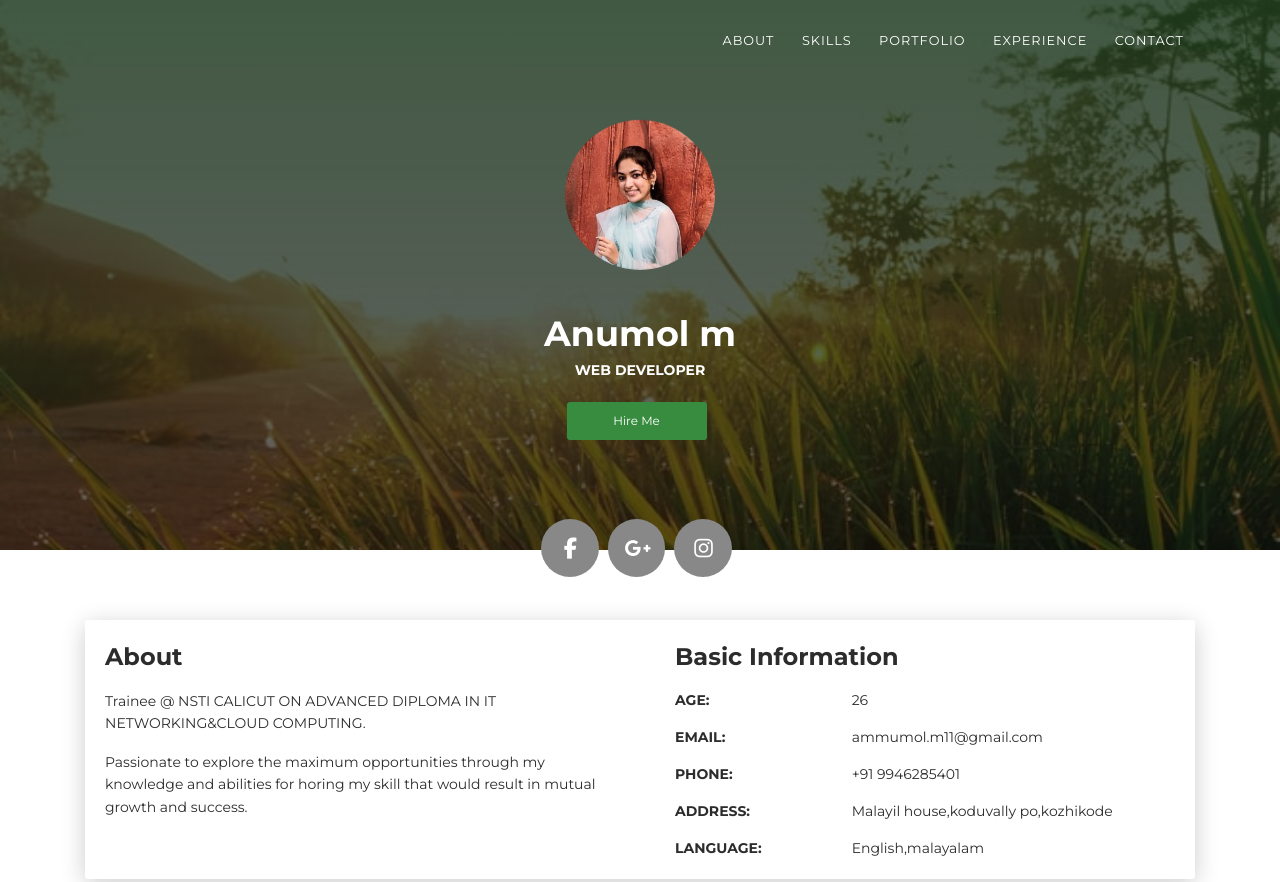
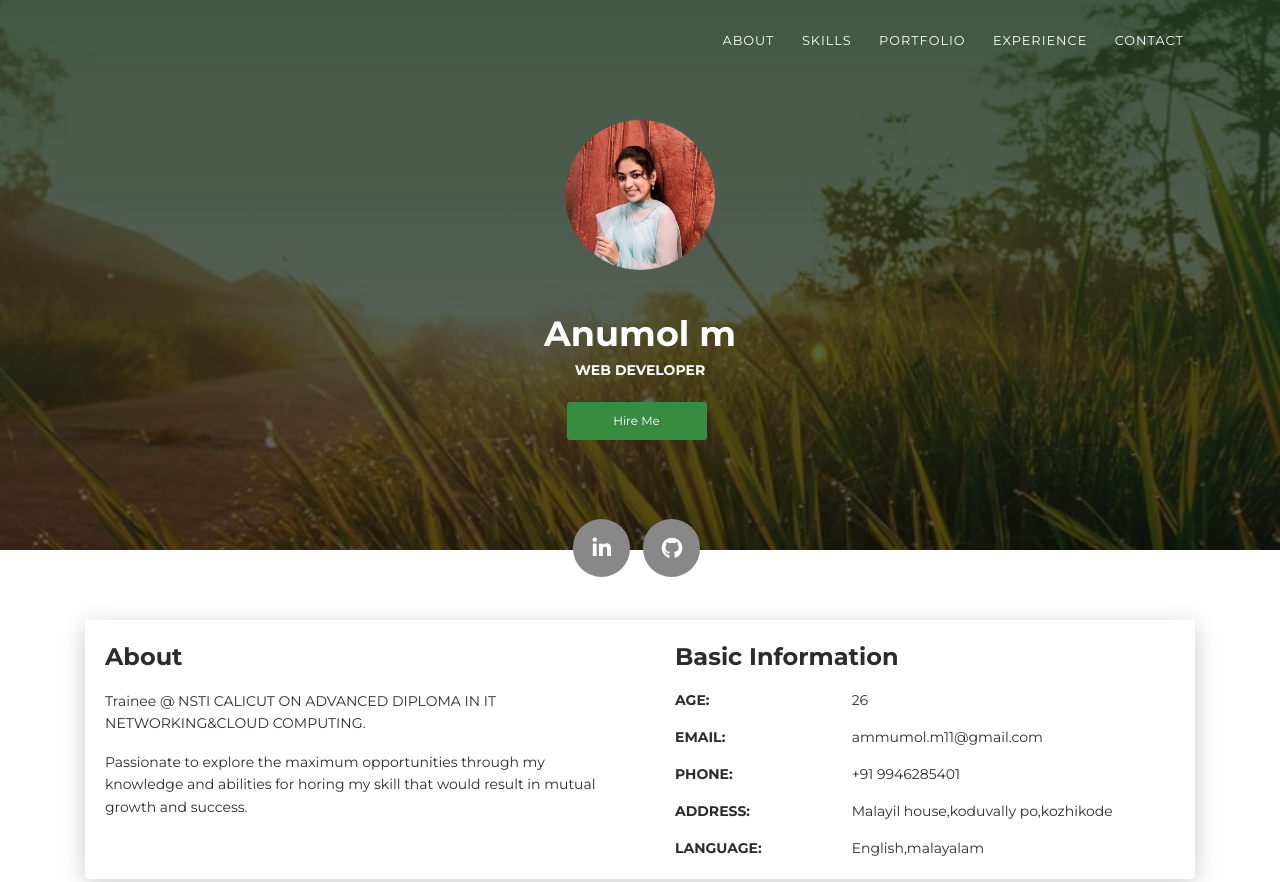
Before and after one commit to anumol11/ANUMOL, a plain HTML site: page index.html in a window 1280 px wide. Shown: the top 882 px of the page. Drawn offline with Linux system fonts and the light colour scheme.

Commit message:
Update index.html

```diff
--- a/index.html
+++ b/index.html
@@ -55,7 +55,8 @@
       </div>
       <div class="section">
         <div class="container">
-          <div class="button-container"><a class="btn btn-default btn-round btn-lg btn-icon" href="#" rel="tooltip" title="Follow me on Facebook"><i class="fa fa-facebook"></i></a><a class="btn btn-default btn-round btn-lg btn-icon" href="#" rel="tooltip" title="Follow me on Google+"><i class="fa fa-google-plus"></i></a><a class="btn btn-default btn-round btn-lg btn-icon" href="#" rel="tooltip" title="Follow me on Instagram"><i class="fa fa-instagram"></i></a></div>
+          <div class="button-container"><a class="btn btn-default btn-round btn-lg btn-icon" href="https://www.linkedin.com/in/niyas-narimukkil/" rel="tooltip" title="Connect me on LinkedIn"><i class="fa fa-linkedin "></i></a>
+            <a class="btn btn-default btn-round btn-lg btn-icon" href="https://github.com/niyasnclt" rel="tooltip" title="Follow me on Github"><i class="fa fa-github"></i></a></div>
         </div>
       </div>
     </div>
@@ -424,7 +425,7 @@
 </div></div>
     </div>
     <footer class="footer">
-      <div class="container text-center"><a class="cc-facebook btn btn-link" href="#"><i class="fa fa-facebook fa-2x " aria-hidden="true"></i></a><a class="cc-google-plus btn btn-link" href="#"><i class="fa fa-google-plus fa-2x" aria-hidden="true"></i></a><a class="cc-instagram btn btn-link" href="#"><i class="fa fa-instagram fa-2x " aria-hidden="true"></i></a></div>
+      <div class="container text-center"><a class="btn btn-default btn-round btn-lg btn-icon" href="https://www.linkedin.com/in/niyas-narimukkil/" rel="tooltip" title="Connect me on LinkedIn"><i class="fa fa-linkedin "></i></a><a class="btn btn-default btn-round btn-lg btn-icon" href="https://github.com/niyasnclt" rel="tooltip" title="Follow me on Github"><i class="fa fa-github"></i></a></div>
       <div class="h4 title text-center">Anumol m</div>
       <div class="text-center text-muted">
 
```
